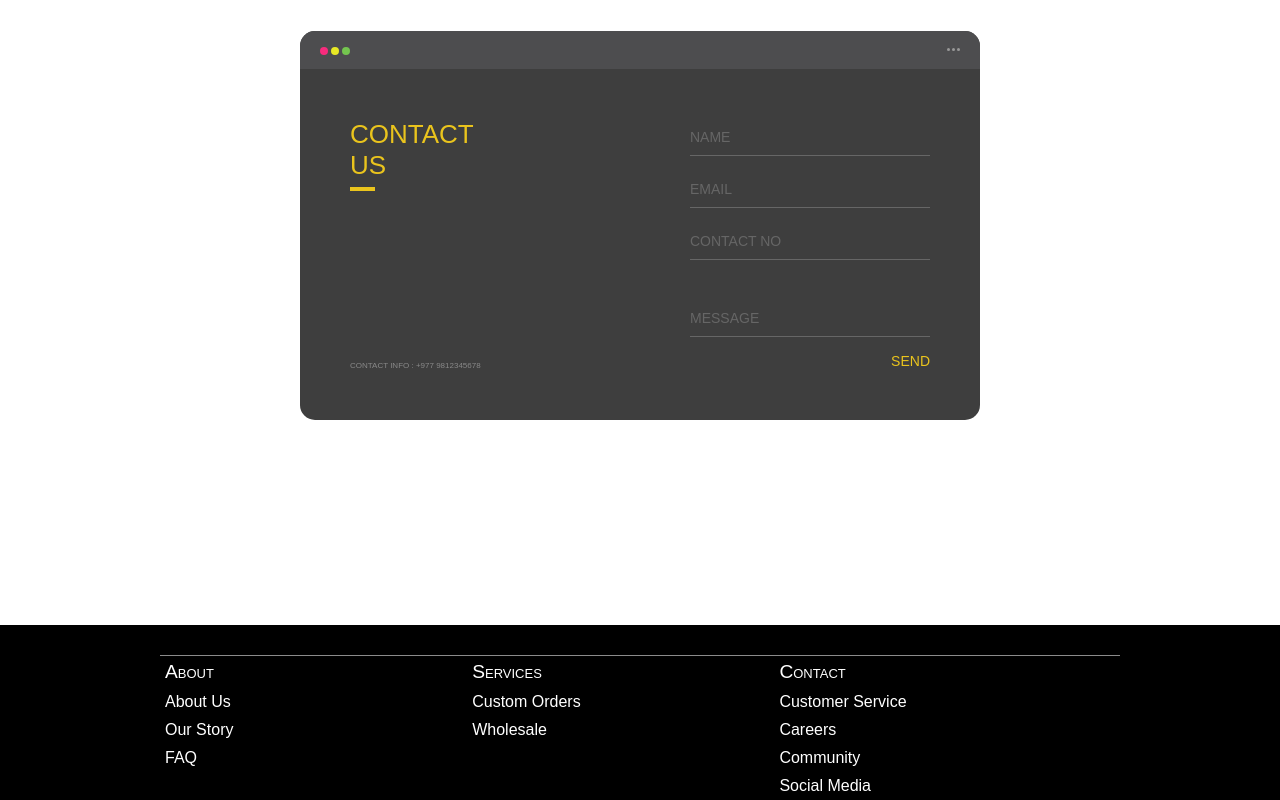
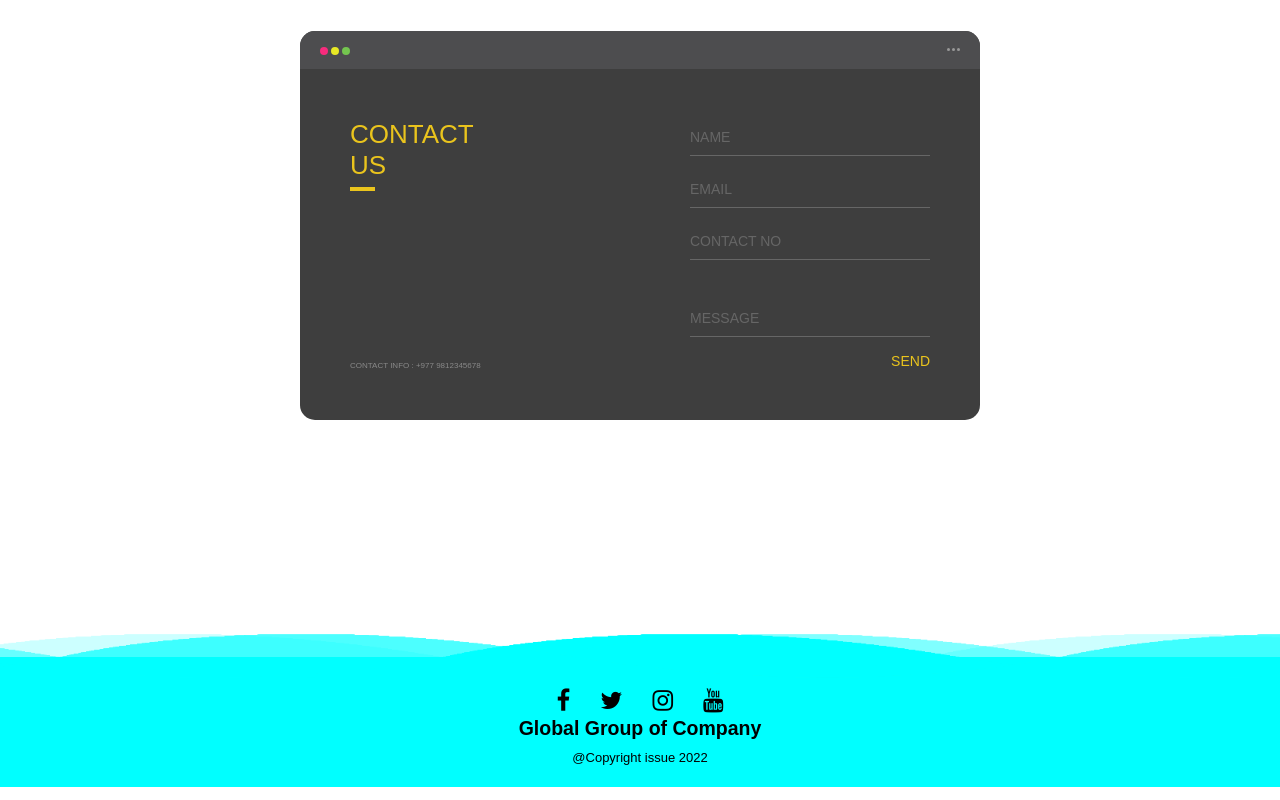
Before and after one commit to bipul077/agrictulture-second, a React (Create React App) app: page / in a window 1280 px wide. Shown: the part 2703-3503 px from the top of the page. Built offline with nearby package versions, Linux system fonts and the light colour scheme.

Commit message:
footer added

```diff
--- a/public/index.html
+++ b/public/index.html
@@ -11,6 +11,7 @@
     />
     <link rel="apple-touch-icon" href="%PUBLIC_URL%/logo192.png" />
     <link rel="stylesheet" href="https://cdnjs.cloudflare.com/ajax/libs/font-awesome/6.2.1/css/all.min.css">
+    <link rel="stylesheet" href="https://cdnjs.cloudflare.com/ajax/libs/font-awesome/4.7.0/css/font-awesome.min.css">
     <link href="https://cdn.jsdelivr.net/npm/remixicon@2.5.0/fonts/remixicon.css" rel="stylesheet">
     <link rel="stylesheet" href="https://unpkg.com/boxicons@latest/css/boxicons.min.css">
     <link rel="manifest" href="%PUBLIC_URL%/manifest.json" />
--- a/src/Components/Footer/Footer.css
+++ b/src/Components/Footer/Footer.css
@@ -1,34 +1,138 @@
-#footer2 {
-  background-color: #000000;
-  color: #E7DFDD;
-  padding-top: 30px;
-  position: absolute;
-  width: 100%;
-  /* margin-top: .2rem; */
+*{
+    margin: 0px;
+    padding: 0px;
 }
-#footer2 section {
-  width: 85%;
-  margin-left: auto;
-  margin-right: auto;
-  /* padding-bottom: 30px; */
+.Footer{
+    display: flex;
+    justify-content: flex-end;
+    align-items: flex-end;
+    min-height: 0vh;
+    background: #333;
+    margin-top: 4vh;
 }
-#footer2 footer {
-  width: 75%;
-  margin-left: auto;
-  margin-right: auto;
-  color: #ffffff;
-  border-top: 1px #8b8b8b solid;
+.subcontainer{
+    position: relative;
+    width: 100%;
+    background: rgb(0,255,255);
+    height: 130px;
+    padding: 20px 0px;
+    display: flex;
+    justify-content: center;
+    align-items: center;
+    flex-direction: column;
 }
-#footer2 ul {
-  float: left;
-  width: 32%;
-  list-style: none;
-  padding: 0px;
+.subcontainer .socialicon{
+    z-index: 1;
+    /* position: relative; */
+    display: flex;
+    justify-content: center;
+    align-items: center;
+    /* margin: 10px 0; */
+    flex-wrap: wrap;
+    z-index: 1;
 }
-#footer2 li {
-  padding: 5px;
+.subcontainer .socialicon li:not(:last-child){
+    margin-right: 10px;
 }
-#footer2 .topLevel {
-  font-size: 1.2em;
-  font-variant: small-caps;
+.subcontainer .socialicon li{
+    list-style-type: none;
 }
+.subcontainer .socialicon li a{
+    font-size: 2em;
+    color: black;
+    margin: 0 10px;
+    display: inline-block;
+    transition: 0.5s;
+}
+.subcontainer .socialicon li a:hover{
+    transform: translateY(-10px);
+}
+.text{
+    text-align: center;
+    color: black;
+    font-size: small;
+}
+.fa{
+    font-size: x-large;
+}
+
+.subcontainer p{
+    color: black;
+    text-align: center;
+    margin-top: 10px;
+}
+.subcontainer .wave{
+    position: absolute;
+    top: -60px;
+    left: 0;
+    width: 100%;
+    height: 100px;
+    background-image: url("./images/wave.png");
+    background-size: 1000px 100px;
+}
+.subcontainer .wave#wave1{
+    z-index: 1;
+    opacity: 1;
+    bottom: 0;
+    animation: animateWave 4s linear infinite;
+}
+.subcontainer .wave#wave2{
+    z-index: 1;
+    opacity: 0.5;
+    bottom: 10px ;
+    animation: animateWave02 4s linear infinite;
+}
+.subcontainer .wave#wave3{
+    z-index: 1;
+    opacity: 0.2;
+    bottom: 15px;
+    animation: animateWave 3s linear infinite;
+}
+.subcontainer .wave#wave4{
+    z-index: 1;
+    opacity: 0.7;
+    bottom: 20px ;
+    animation: animateWave02 3s linear infinite;
+}
+
+@keyframes animateWave
+{
+    0%
+    {
+        background-position-x: 1000px;
+    }
+    100%{
+        background-position-x: 0 px;
+    }
+}
+@keyframes animateWave02
+{
+    0%
+    {
+        background-position-x: 0px;
+    }
+    100%{
+        background-position-x: 1000px;
+    }
+}
+/* Responsive */
+@media screen and (max-width: 480px) {
+   .subcontainer p{
+    margin-top: 10px;
+   }
+   .subcontainer .socialicon li a{
+    margin: 0px;
+   }
+}
+.wave{
+    padding-top: 5vh;
+}
+.maincontent{
+    position: relative;
+}
+.fa{
+    font-size: x-large;
+}
+ul{
+    padding: 0px;
+}
--- a/src/Components/Footer/Footer.js
+++ b/src/Components/Footer/Footer.js
@@ -1,31 +1,26 @@
-import React from "react";
-import "./Footer.css";
-
+import React from 'react'
+import './Footer.css'
 export default function Footer() {
   return (
-    <div>
-      <div id="footer2">
-        <footer>
-          <ul className="navCat">
-            <li className="topLevel">About</li>
-            <li>About Us</li>
-            <li>Our Story</li>
-            <li>FAQ</li>
-          </ul>
-          <ul className="navCat">
-            <li className="topLevel">Services</li>
-            <li>Custom Orders</li>
-            <li>Wholesale</li>
-          </ul>
-          <ul className="navCat">
-            <li className="topLevel">Contact</li>
-            <li>Customer Service</li>
-            <li>Careers</li>
-            <li>Community</li>
-            <li>Social Media</li>
-          </ul>
-        </footer>
+    <div className="Footer">
+      <div className="subcontainer">
+      <div className="waves">
+        <div className="wave" id="wave1"></div>
+        <div className="wave" id="wave2"></div>
+        <div className="wave" id="wave3"></div>
+        <div className="wave" id="wave4"></div>
+      </div>
+        <ul className="socialicon">
+          <li><a href="#"><i className='fa fa-facebook'></i></a></li>
+          <li><a href="#"><i className='fa fa-twitter'></i></a></li>
+          <li><a href="#"><i className='fa fa-instagram'></i></a></li>
+          <li><a href="#"><i className='fa fa-youtube'></i></a></li>
+        </ul>
+        <div className="text">
+          <h2>Global Group of Company</h2>
+          <p>@Copyright issue 2022</p>
+        </div>
       </div>
     </div>
-  );
+  )
 }
```
Also changed, not shown: src/Components/Footer/images/wave.png (added).
